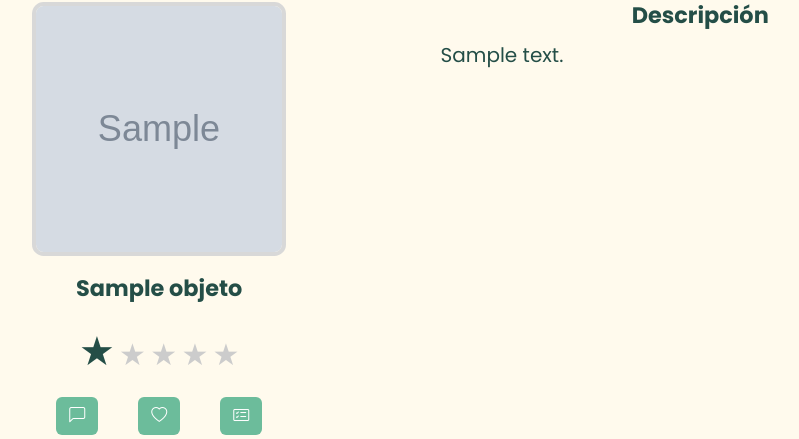
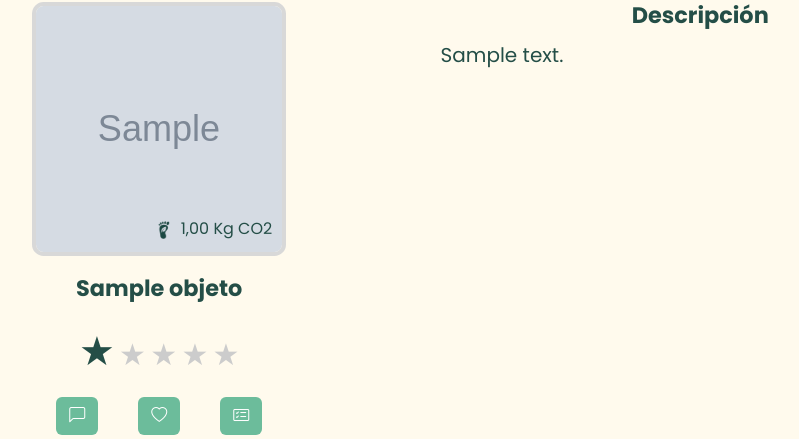
Before and after one commit to COSATECA-TFG/Cosateca, a Django app: page /catalogo/1 in a window 1280 px wide. Shown: the part 150-589 px from the top of the page, without its empty margins (81-880 px from the left). Run offline with Django 5.2, Linux system fonts and the light colour scheme; tables that the repository leaves empty hold one stand-in row (values such as "Sample post"); grey boxes marked "Sample" are stand-in pictures.

Commit message:
fix: algunos errores del catálogo corregidos

```diff
--- a/cosateca/usuario/static/usuario/css/style.css
+++ b/cosateca/usuario/static/usuario/css/style.css
@@ -325,3 +325,13 @@ section > form > div:first-child{
   color: #244E47;
 
 }
+
+.texto_imagen{
+  position: absolute;
+  bottom: 0;
+  left: 0;
+  right: 0;
+  color: #244E47;
+  padding: 10px;
+  text-align: end;
+}
--- a/cosateca/usuario/templates/detalle_objeto.html
+++ b/cosateca/usuario/templates/detalle_objeto.html
@@ -9,8 +9,13 @@
 <div class="row">
 <section class="col-3 titulo-imagen">
   <div class="ms-5">
-    <div class="imagen_detalle_objeto">
+    <div class="imagen_detalle_objeto position-relative">
       <img src="{{objeto.imagen}}" alt="imagen de {{objeto.nombre}}" class="">
+      <span class="texto_imagen">
+        <img src="../static/img/huella_carbono.png" alt="icono" style="width: 1.5em; vertical-align: middle;">
+        {{objeto.huella_carbono}} Kg CO2
+
+      </span>
     </div>
 
     <div class="d-flex justify-content-center align-items-center mt-3">
```
